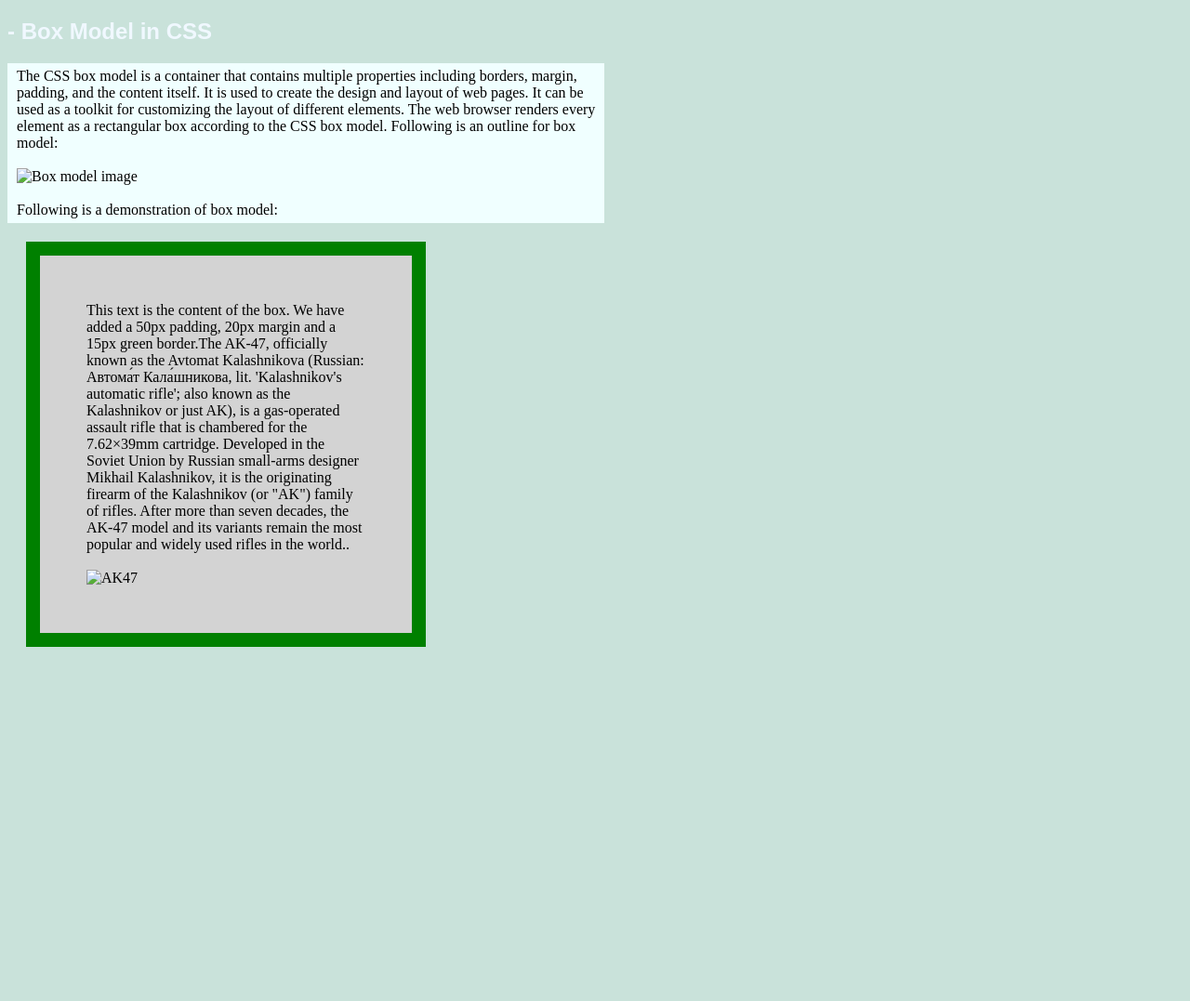
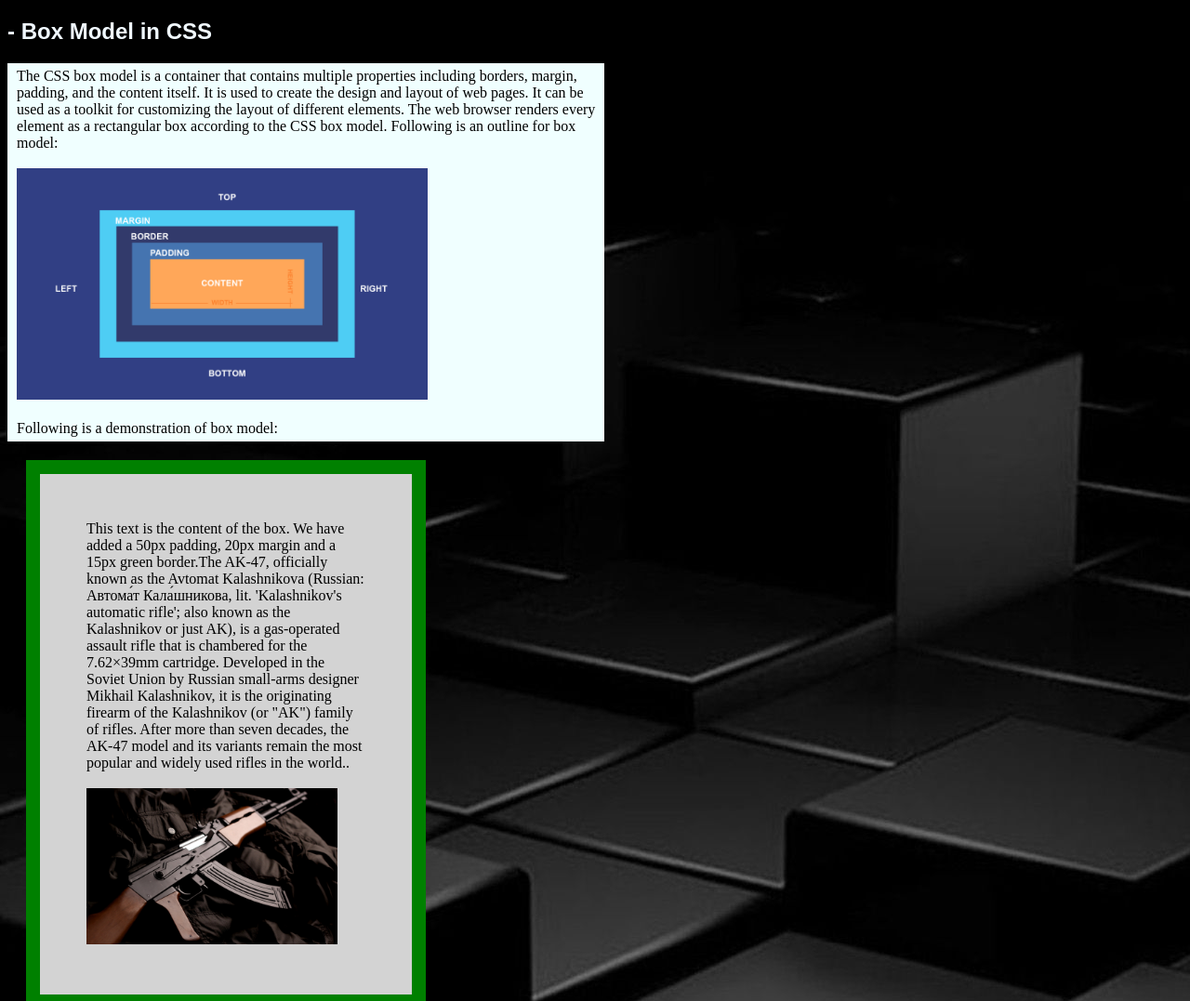
Before and after one commit to dealga07/WebTechLab3Sep, a plain HTML site: page index.html in a window 1280 px wide. Shown: the top 1077 px of the page at 93% size. Before the commit the page ends 800 px from the top, so only its background shows below. Drawn offline with Linux system fonts and the light colour scheme.

Commit message:
Update index.html

```diff
--- a/index.html
+++ b/index.html
@@ -4,7 +4,7 @@
 <head>
     <style>
         body{
-            background-image: url("image1/box\ back.jpg");
+            background-image: url("box\ back.jpg");
             image-orientation: flip;
         }
         div {
@@ -24,7 +24,7 @@
           It can be used as a toolkit for customizing the layout of different elements.
            The web browser renders every element as a rectangular box according to the CSS box model.
         Following is an outline for box model: <br> <br>
-        <img src="image1/box_model.png" alt="Box model image" width="70%" height="60%" >
+        <img src="box_model.png" alt="Box model image" width="70%" height="60%" >
         <br><br> Following is a demonstration of box model: <br>
         </p>
 
@@ -36,7 +36,7 @@
                   Kalashnikov (or "AK") family of rifles. After more than seven decades,
                 the AK-47 model and its variants remain the most popular and widely used rifles in the world..
             <br><br>
-                <img src="image1/ak47.jpg" alt="AK47" width="90%" height="90%">
+                <img src="ak47.jpg" alt="AK47" width="90%" height="90%">
             </div>
         </body>
 
```
